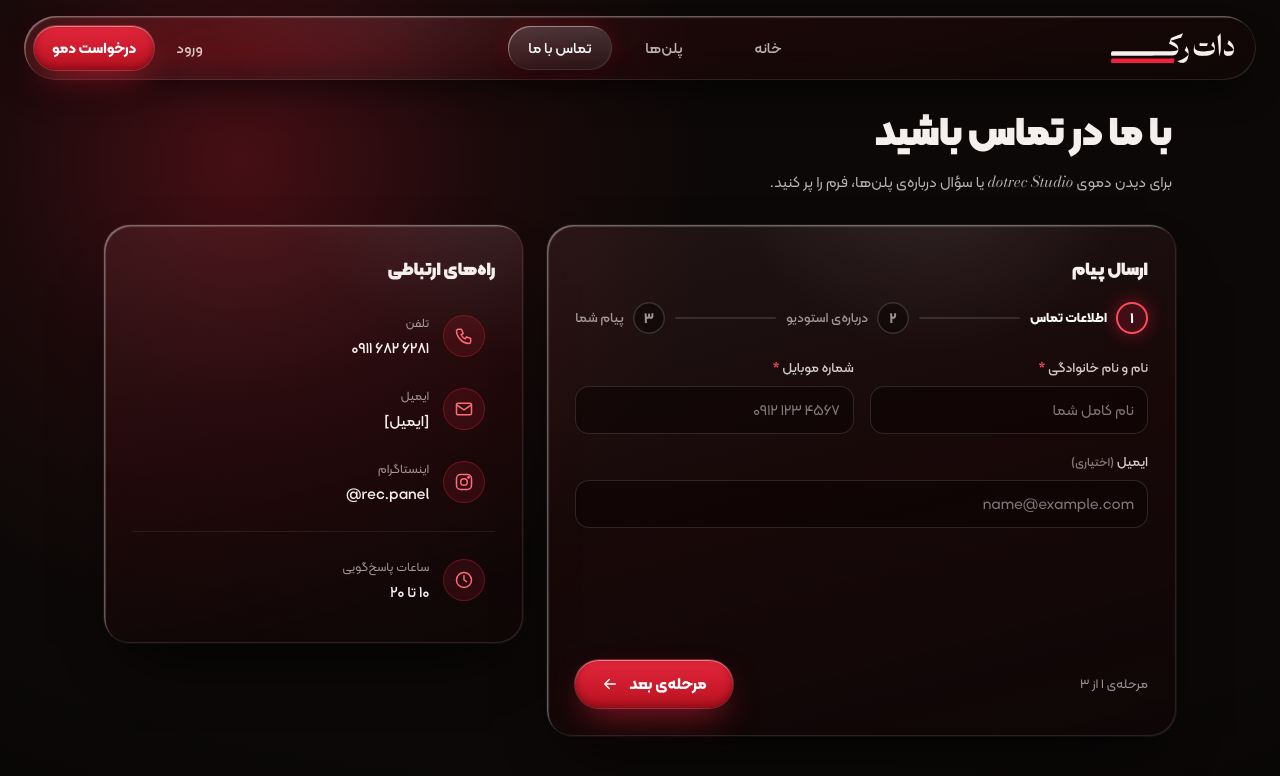
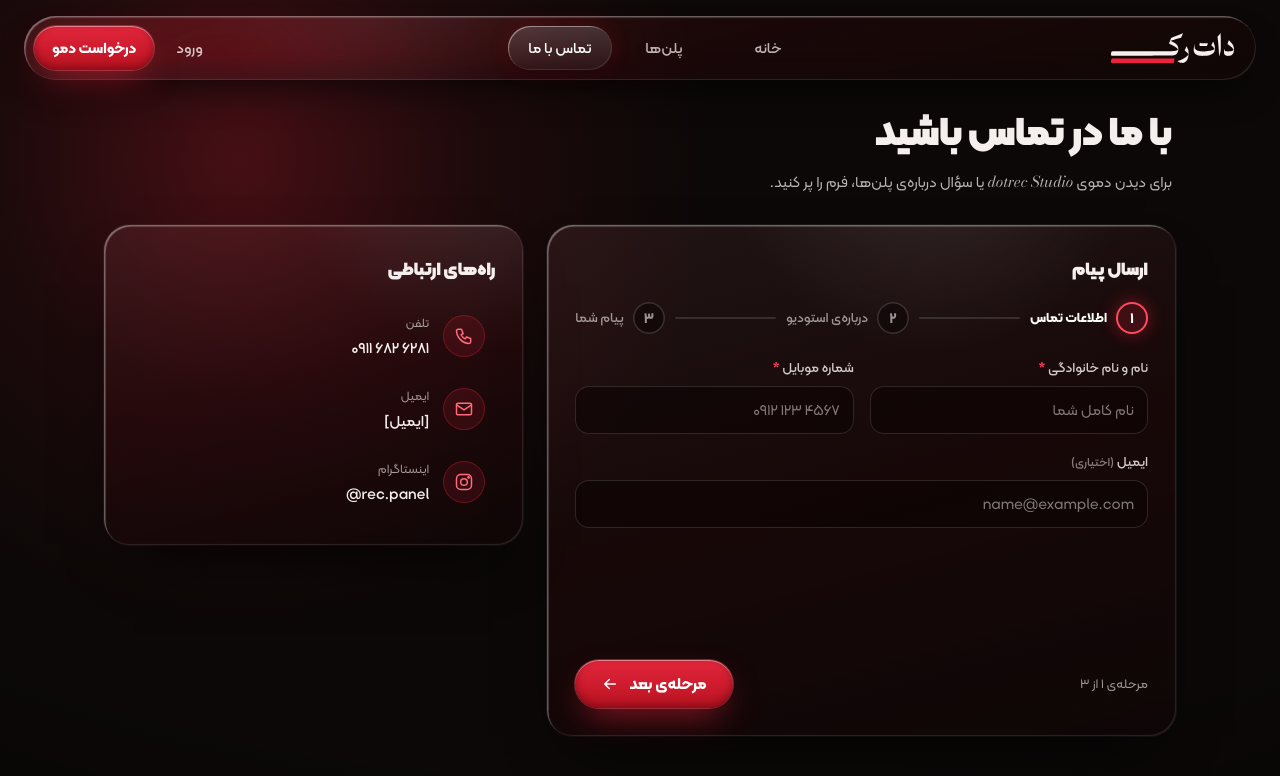
Before and after one commit to theZebco/dotrec-studio, a plain HTML site: page contact.html in a window 1280 px wide. Drawn offline with nearby package versions, Linux system fonts and the light colour scheme.

Commit message:
Contact: drop response hours

```diff
--- a/contact.html
+++ b/contact.html
@@ -142,10 +142,6 @@
 <li><a class="i-row" href="#email"><span class="i-ic"><svg width="20" height="20" viewBox="0 0 24 24" fill="none" stroke="currentColor" stroke-width="1.8" stroke-linecap="round" stroke-linejoin="round" aria-hidden="true"><rect x="3" y="5" width="18" height="14" rx="2"></rect><path d="M3 7l9 6 9-6"></path></svg></span><span class="i-txt"><span class="i-lbl">ایمیل</span><span class="i-val">[ایمیل]</span></span></a></li>
 <li><a class="i-row" href="https://www.instagram.com/rec.panel/" target="_blank" rel="noopener"><span class="i-ic"><svg width="20" height="20" viewBox="0 0 24 24" fill="none" stroke="currentColor" stroke-width="1.8" stroke-linecap="round" stroke-linejoin="round" aria-hidden="true"><rect x="3" y="3" width="18" height="18" rx="5"></rect><circle cx="12" cy="12" r="4"></circle><circle cx="17.5" cy="6.5" r=".8" fill="currentColor"></circle></svg></span><span class="i-txt"><span class="i-lbl">اینستاگرام</span><span class="i-val"><bdi dir="ltr">@rec.panel</bdi></span></span></a></li>
 </ul>
-<span class="i-sep" aria-hidden="true"></span>
-<ul class="i-list">
-<li><div class="i-row"><span class="i-ic"><svg width="20" height="20" viewBox="0 0 24 24" fill="none" stroke="currentColor" stroke-width="1.8" stroke-linecap="round" stroke-linejoin="round" aria-hidden="true"><circle cx="12" cy="12" r="9"></circle><path d="M12 7v5l3 2"></path></svg></span><span class="i-txt"><span class="i-lbl">ساعات پاسخ‌گویی</span><span class="i-val">۱۰ تا ۲۰</span></span></div></li>
-</ul>
 </div>
 </aside>
 </div>
```
